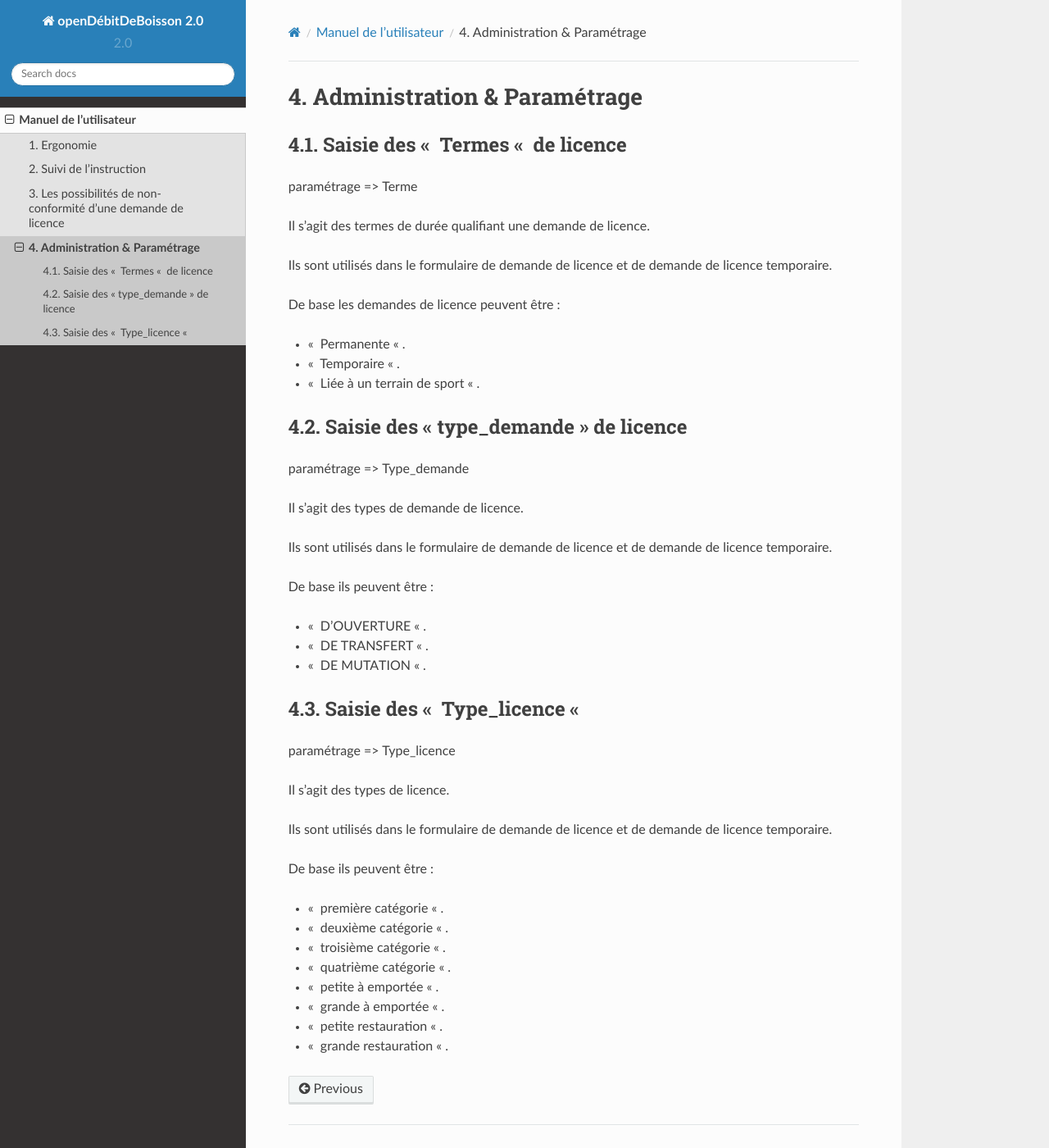
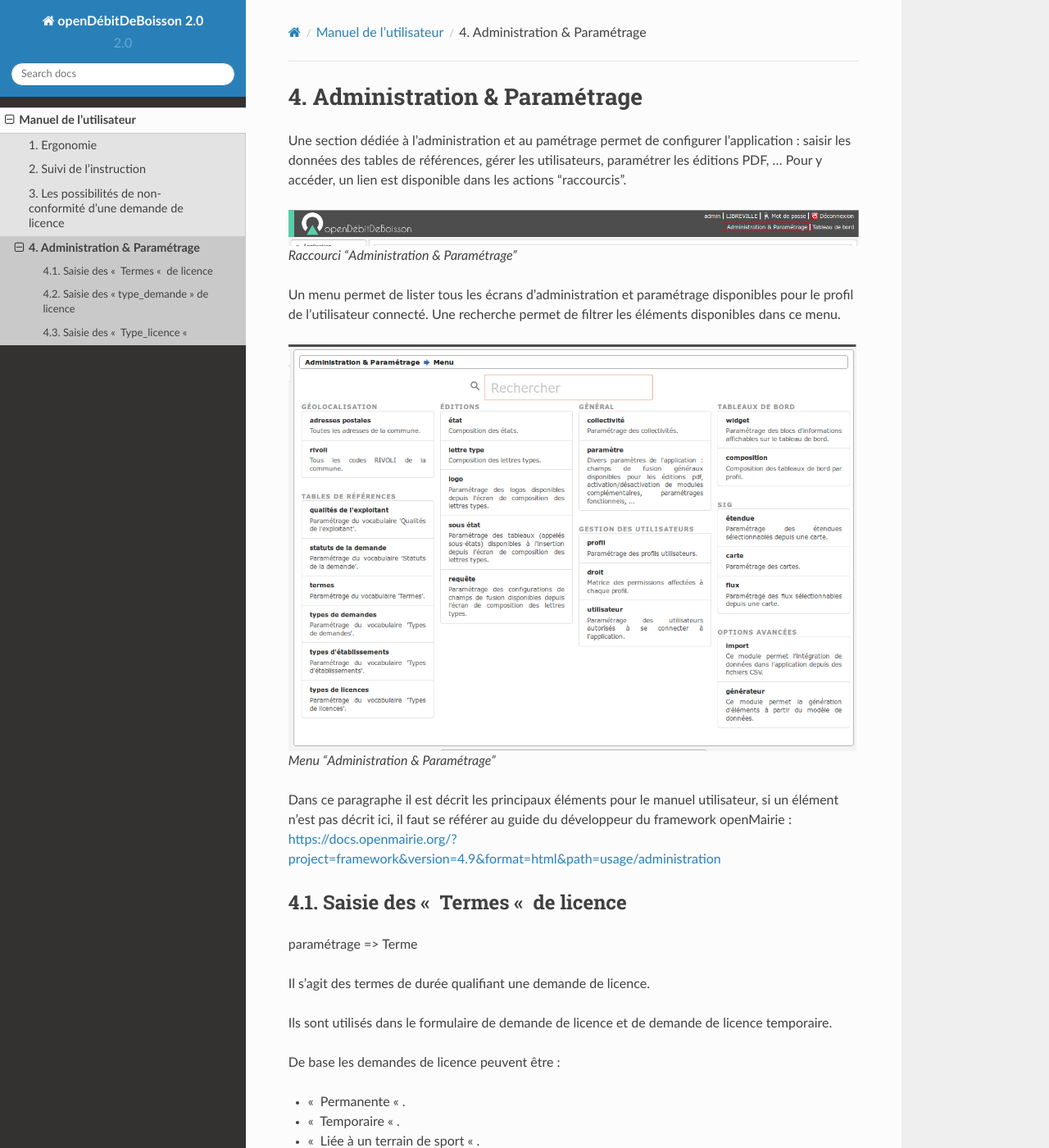
Before and after one commit to Acidburn0zzz/opendebitdeboisson-documentation, a Sphinx documentation site: the page built from source/manuel_utilisateur/administration/index.rst, in a window 1280 px wide and 1400 px high. Shown: the whole window at 82% size. Built offline with Sphinx 7.4.7 and the Read the Docs theme 2.0.0, drawn with Linux system fonts in a browser that asks for light colours.

Commit message:
Add 'Administration & Parametrage' intro

```diff
--- a/source/manuel_utilisateur/administration/index.rst
+++ b/source/manuel_utilisateur/administration/index.rst
@@ -3,6 +3,21 @@
 ############################
 Administration & Paramétrage
 ############################
+
+Une section dédiée à l'administration et au pamétrage permet de configurer l'application : saisir les données des tables de références, gérer les utilisateurs, paramétrer les éditions PDF, ... Pour y accéder, un lien est disponible dans les actions 'raccourcis'.
+
+.. figure:: a_administration_parametrage-action.png
+
+    Raccourci 'Administration & Paramétrage'
+
+Un menu permet de lister tous les écrans d'administration et paramétrage disponibles pour le profil de l'utilisateur connecté. Une recherche permet de filtrer les éléments disponibles dans ce menu.
+
+.. figure:: a_administration_parametrage-menu.png
+
+    Menu 'Administration & Paramétrage'
+
+Dans ce paragraphe il est décrit les principaux éléments pour le manuel utilisateur, si un élément n'est pas décrit ici, il faut se référer au guide du développeur du framework openMairie :
+https://docs.openmairie.org/?project=framework&version=4.9&format=html&path=usage/administration
 
 
 ********************************
```
Also changed, not shown: source/manuel_utilisateur/administration/a_administration_parametrage-action.png (added), source/manuel_utilisateur/administration/a_administration_parametrage-menu.png (added).
